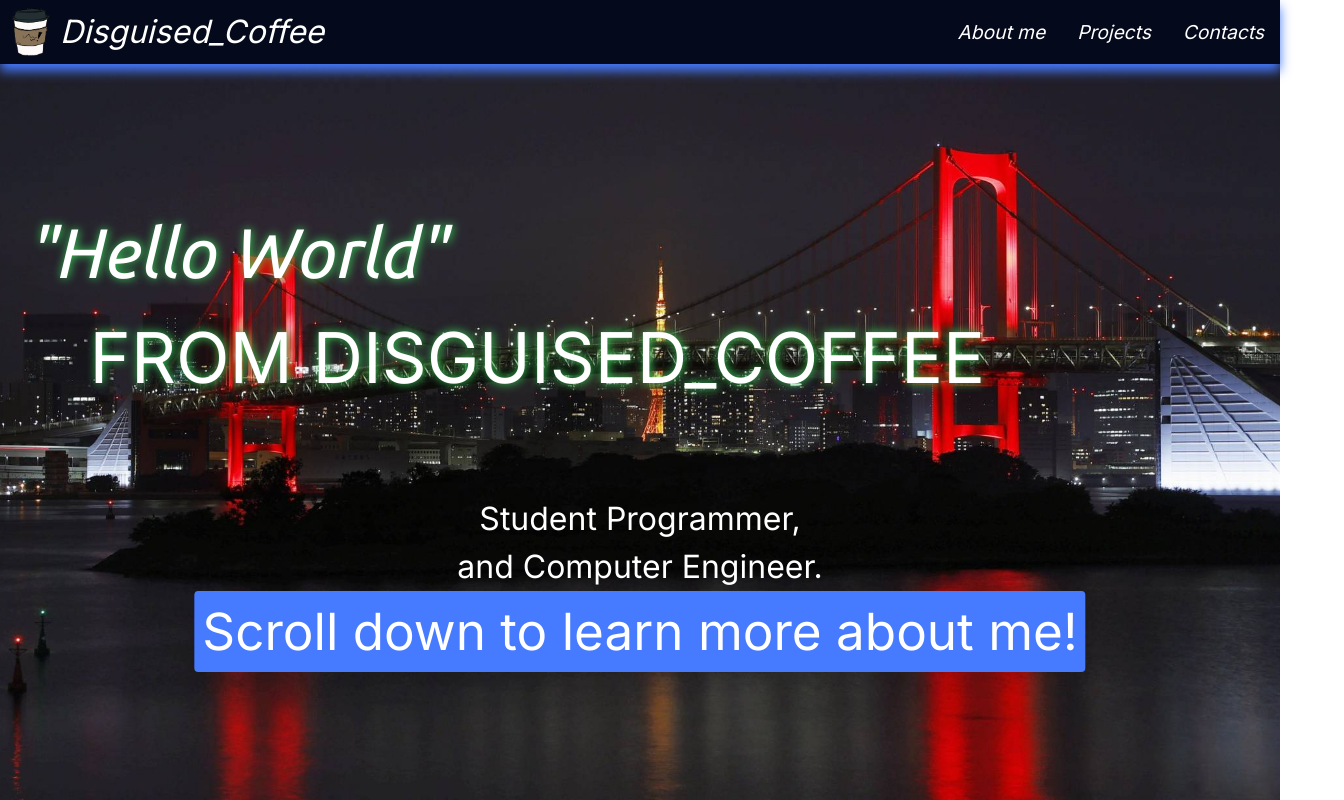
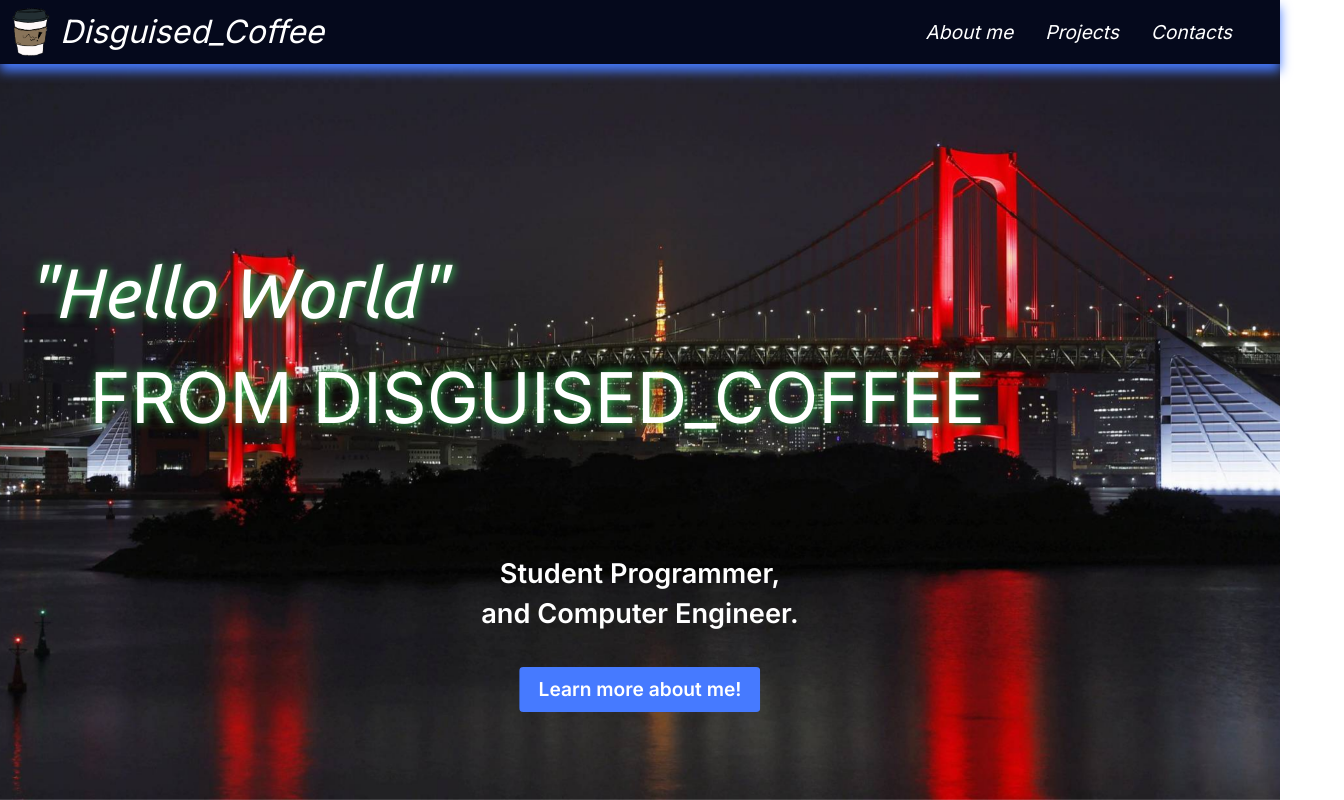
Before and after one commit to Disguised-Coffee/disguised-coffee.github.io, a Next.js app: page / in a window 1280 px wide. Shown: the whole page, 1344 px wide, since content can reach past the window. Built offline with nearby package versions, Linux system fonts and the light colour scheme; a web font is replaced by a local one.

Commit message:
Finally made a button accessible on the home screen, while adding contacts and polishing a few things

```diff
--- a/src/app/content.js
+++ b/src/app/content.js
@@ -29,7 +29,8 @@ const Content = ({
                     })
                 }
             </div>
-            <p className="italic">Content last updated {GLOBALSFORMRWORLDWIDE.lastUpdated}</p>
+            <p className="">Content last updated {GLOBALSFORMRWORLDWIDE.lastUpdated}, and hosted on Github Pages.</p>
+            <p className="italic font-semibold text-[0.7rem] mt-[0.7rem]">Disguised_Coffee ~ 2024</p>
         </div >
     );
 }
--- a/src/app/globals.css
+++ b/src/app/globals.css
@@ -31,9 +31,12 @@
     border-radius: 4px;
     padding: 2px 0.5rem;
     width: max-content;
+    /* transform:scale(2); */
+    transition: all 0.2s ease-in-out !important;
 
     &:hover {
-      background-color: red;
+      background-color: theme('colors.accent');
+      transform:scale(1.05) !important;
     }
   }
 
@@ -129,6 +132,43 @@ body {
 }
 
 
+.main-text{
+  animation: title-animation 1.3s linear 0s 1 normal both running;
+}
+
+@keyframes title-animation {
+  0% {
+      transform: translate(-190vw, 0px);
+      animation-timing-function: cubic-bezier(0, 0.55, 0.45, 1);
+  }
+
+  100% {
+      transform: none;
+  }
+}
+
+.main-captions{
+  animation: appear 1.3s linear 0s 1 normal both running;
+  animation-delay: 1.7s;
+  font-weight: 600;
+}
+
+@keyframes appear {
+  0% {
+      opacity: 0;
+      animation-timing-function: cubic-bezier(0.33, 1, 0.68, 1);
+  }
+
+  100% {
+      transform: none;
+  }
+}
+
+.blah-2{
+  animation: appear 1.3s linear 0s 1 normal both running;
+  animation-delay: 2.5s;
+}
+
 /* width */
 ::-webkit-scrollbar {
   width: 10px;
@@ -161,3 +201,8 @@ body {
 .oppaStoppa {
   transform: scale(1.0, 0.9) perspective(280px) rotateX(25deg);
 }
+
+/* https://unused-css.com/tools/clip-path-generator */
+.customClipPath{
+  clip-path: polygon(0% 0%, 0% 100%, 37.05% 99.68%, 36.88% 81%, 58.23% 81%, 58.23% 89.75%, 36.88% 89.75%, 36.82% 99.68%, 100% 100%, 100% 0%);
+}
--- a/src/app/info.json
+++ b/src/app/info.json
@@ -16,7 +16,7 @@
                 "a": [
                     "As of writing, I’m an incoming college freshman that’s participated in multiple CS opportunities such as internships, hackathons, and even a robotics competition.",
                     "If you mean technologies, I do Python, Java, and Javascript, with a little bit of C++.",
-                    "Also, I built this website with React."
+                    "Also, I built this website with ReactJS."
                 ]
             },
             {
@@ -35,5 +35,18 @@
             }
         ]
     },
-    "contacts": []
+    "contacts": [
+        {
+            "site": "Devpost",
+            "link": "https://devpost.com/Disguised-Coffee"
+        },
+        {
+            "site": "Instructables",
+            "link": "https://www.instructables.com/member/Disguised-Coffee/"
+        },
+        {
+            "site": "Github",
+            "link": "https://github.com/Disguised-Coffee"
+        }
+    ]
 }
--- a/src/app/layout.js
+++ b/src/app/layout.js
@@ -13,7 +13,7 @@ export const metadata = {
 
 export default function RootLayout({ children }) {
   return (
-    <html lang="en">
+    <html lang="en" className="overflow-y-hidden">
       <head>
         <link
           href="https://fonts.googleapis.com/css?family=Lato:light,lightitalic,bold,bolditalic,italic%7CIBM+Plex+Sans:bold,bolditalic,italic,400%7CBree+Serif%7CUbuntu:bold,bolditalic,italic%7CTS+Block"
--- a/src/app/page.js
+++ b/src/app/page.js
@@ -17,24 +17,36 @@ import Content from "./content";
 import Overlay from "@/components/overlay";
 import { useRef, useState } from "react";
 
-const Page = () => {
+const Page = ({
+  changeHC,
+  passRef
+}) => {
   return (
-    <div className="fixed [scroll-snap-align:_start_none] h-[100vh] pt-[0vh] text-white z-[-1]">
+    <div className="fixed [scroll-snap-align:_start_none] h-[100vh] pt-[0vh] text-white z-[0]">
       <Image className="object-cover h-full w-full" src={bg} alt="hi" />
       {/* actual  */}
       <div className="whitespace-nowrap w-[100vw]">
-        <div className="absolute top-[25vh] text-[4.375rem] blah-text left-[2vw]">
-          <h1 className="font-[Ubuntu] italic">&quot;Hello World&quot;</h1>
-          <h1 className="absolute left-[4rem]">FROM DISGUISED_COFFEE</h1>
+        <div className="absolute top-[30vh] text-[4.375rem] blah-text left-[2vw]">
+          <h1 className="main-text font-[Ubuntu] italic">&quot;Hello World&quot;</h1>
+          <h1 className="[animation-delay:0.6s_!important] main-text absolute left-[4rem]">FROM DISGUISED_COFFEE</h1>
         </div>
-        <div className="absolute left-[2vw] bottom-[16vh] lazycssthing flex flex-col items-center text-center">
-          <h2 className="text-[2rem]">Student Programmer,<br />and Computer Engineer.</h2>
+        <div className="absolute left-[2vw] bottom-[11vh] lazycssthing flex flex-col items-center text-center mt-[100vh]">
+          <h2 className="text-[1.7rem]">
+            <span className="main-captions">Student Programmer,</span><br />
+            <span className="main-captions [animation-delay:2.5s_!important]">and Computer Engineer.</span>
+          </h2>
 
 
           {/* DO SOMETHING ABOUT THIS. */}
-          <div className="btn text-[3.2rem] select-all">
-            Scroll down to learn more about me!
-          </div>
+          <button className="btn mt-[2rem] py-[0.5rem] px-[1.2rem] text-[1.2rem] select-all main-captions [animation-delay:3.1s_!important]"
+            onClick={
+              (event) => {
+                changeHC("about");
+                passRef.current.overlayOn();
+              }
+            }>
+            Learn more about me!
+          </button>
         </div>
       </div>
     </div>
@@ -48,11 +60,26 @@ export default function Home() {
 
   return (
     <>
-      <NavBar changeHC={changeHC} passRef={overlayRef}/>
+      <NavBar changeHC={changeHC} passRef={overlayRef} />
       <Overlay hc={hoverContent} ref={overlayRef} />
-      <Page />
-      <div id="scrollingPage" className="[overflow-y:_scroll] [scroll-snap-type:_y_mandatory] w-[105vw] h-[100vh] relative overflow-auto">
-        <div className="[scroll-snap-align:_start_none] h-[1vh] mb-[100vh] z-[10]">
+      <Page changeHC={changeHC} passRef={overlayRef} />
+      <div id="scrollingPage" className="customClipPath [overflow-y:_scroll] [scroll-snap-type:_y_mandatory] w-[105vw] h-[100vh] relative overflow-auto"
+        onScroll={(e) => {
+          if (typeof window === 'object') {
+            let toChange = document.getElementById("scrollingPage");
+
+            //comment doesn't work bc it will tear into the projects page
+            // if(document.getElementById("scrollingPage").scrollTop <= window.innerHeight){
+            if (toChange.scrollTop == 0) {
+              toChange.classList.add("customClipPath");
+            }
+            else {
+              toChange.classList.remove("customClipPath");
+            }
+          }
+        }}
+      >
+        <div id="test" className="customClipPath [scroll-snap-align:_start_none] h-[100vh] z-[2]">
         </div>
         <Content changeHC={changeHC} passRef={overlayRef} />
       </div>
--- a/src/components/navbar.jsx
+++ b/src/components/navbar.jsx
@@ -44,7 +44,7 @@ const NavBar = ({
         <Image ref={logo} className="h-[3rem] max-w-full w-auto pr-[10px]" src={dcLogo} alt="hi" />
         <h1 ref={logoText} className="text-[2rem] italic ">Disguised_Coffee</h1>
       </a>
-      <ul className="absolute right-0 top-0 flex-center h-[8vh] items-center hidden xl:flex">
+      <ul className="absolute right-0 top-0 flex-center h-[8vh] items-center hidden xl:flex pr-[2rem]">
         {navBarSlideButtons.map((obj, key) => {
           if (obj.onClick && obj.onClick !== "off") {
             return (
--- a/src/components/overlay.jsx
+++ b/src/components/overlay.jsx
@@ -173,7 +173,29 @@ function OverlayContent(props) {
                         </div>
                     );
                 case "contacts":
-                    return ("hi")
+                    return (
+                        <div className="w-full overflow-y-auto">
+                            <div className="font-[Lato] flex flex-col">
+                                <h1 className="text-[3.5rem] italic leading-[3rem] pb-[1.5rem]">Contacts</h1>
+                                <h2 className="text-[1.2rem] mt-[-1.1rem] font-semibold">Last Updated:
+                                    <span className="font-light italic"> August 14, 2024</span></h2>
+                            </div>
+                            <div className="text-[1.4rem] 2xl:text-[1.8rem]">
+                                <p className="text-[19rem]">hi</p>
+                                <p className="text-[0.9rem]">well, there's not a 'direct' way to contact me...</p>
+                                <ul className="list-disc">
+                                    {infoJson.contacts.map((obj, key)=>{
+                                        return(
+                                            <p>
+                                                <span className="font-semibold">{obj.site}</span>: <a href={obj.link} className="underline underline-offset-2 text-link text-lg italic">{obj.link}</a>
+                                            </p>
+                                        )
+                                    })
+                                    }
+                                </ul>
+                            </div>
+                        </div>
+                    );
                 default:
                 // throw new Error;
             }
--- a/tailwind.config.js
+++ b/tailwind.config.js
@@ -17,7 +17,8 @@ module.exports = {
         "shadow": "var(--main-text-highlight)",
         "main": "var(--main-color)",
         "accent": "var(--accent)",
-        "void": "var(--void)"
+        "void": "var(--void)",
+        "link": "var(--link-color)"
       },
       fontFamily:{
         'IBM': 'IBM Plex Sans',
```
